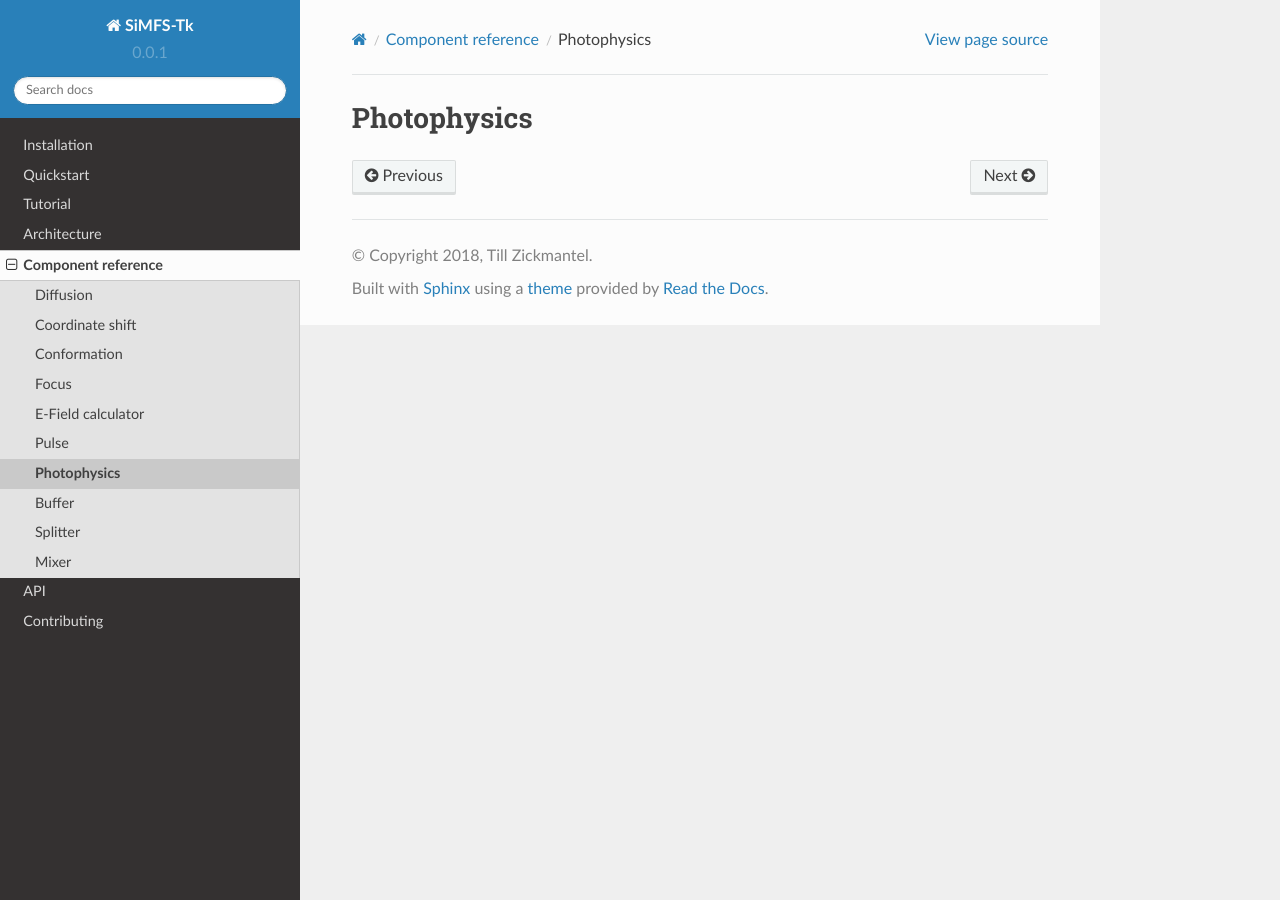
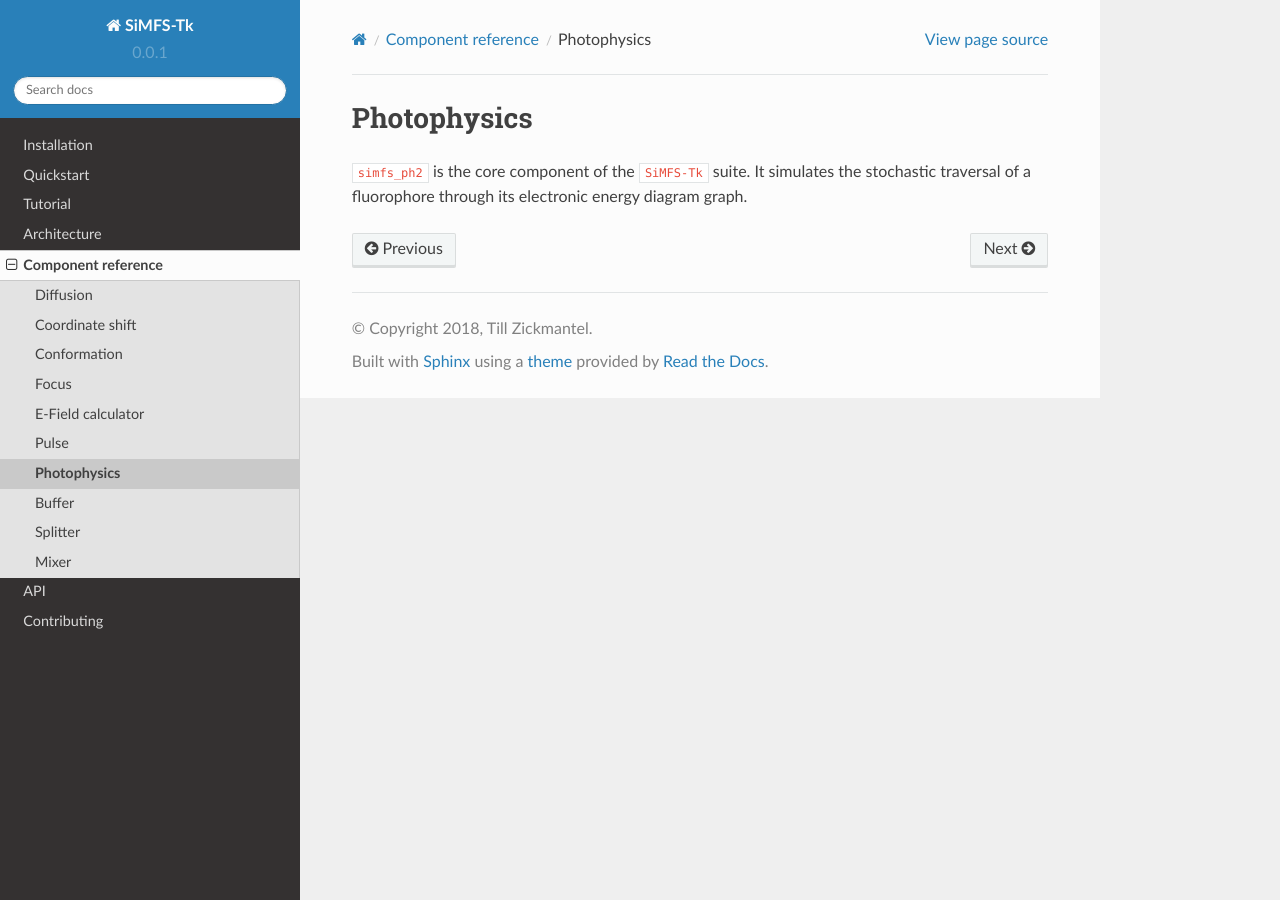
Before and after one commit to sponchcafe/SiMFS-doc, a Sphinx documentation site: the page built from source/components/simfs_ph2.rst, in a window 1280 px wide. Built offline with Sphinx 7.4.7 and the Read the Docs theme 2.0.0, drawn with Linux system fonts in a browser that asks for light colours.

Commit message:
ph2 edit

```diff
--- a/source/components/simfs_ph2.rst
+++ b/source/components/simfs_ph2.rst
@@ -1,2 +1,6 @@
 Photophysics
 ------------
+
+:code:`simfs_ph2` is the core component of the :code:`SiMFS-Tk` suite. It
+simulates the stochastic traversal of a fluorophore through its electronic
+energy diagram graph.
```
Also changed, not shown: 1 other file.
